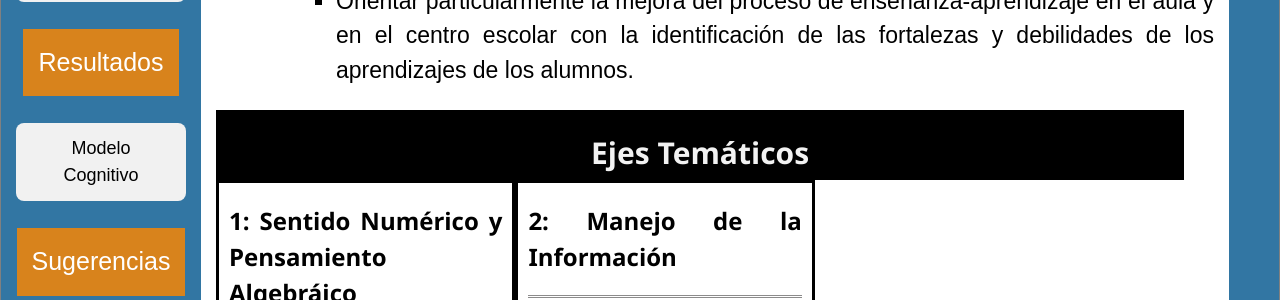
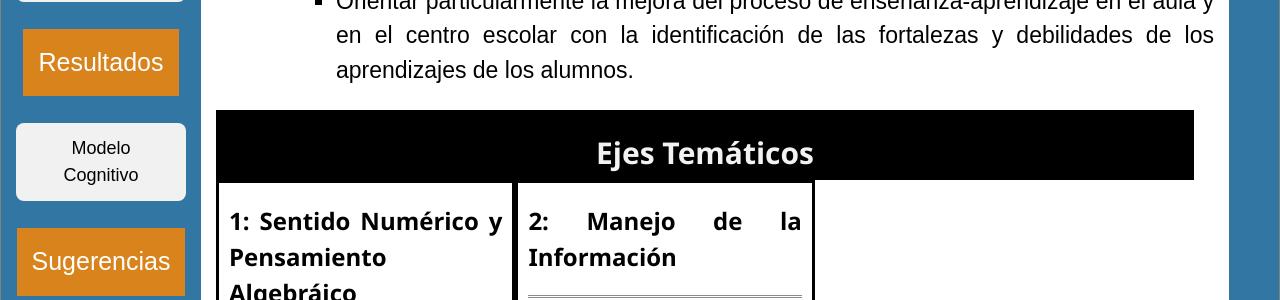
Before and after one commit to rimedie/rimedie.github.io, a Jekyll site: the page built from PLANEA-ELSEN_2015/1_HabilidadesEvaluadas.html, in a window 1280 px wide. Shown: the part 868-1168 px from the top of the page. Built offline with Jekyll 4.4.1, drawn with Linux system fonts in a browser that asks for light colours.

Commit message:
Update 1_Explorer.html

```diff
--- a/_layouts/1_Explorer.html
+++ b/_layouts/1_Explorer.html
@@ -147,7 +147,7 @@ article {
   height: 350px;
 }
 .middle {
-  width: 97%;
+  width: 98%;
  height: 150px;
 }
 /* Clear floats after the columns */
```
